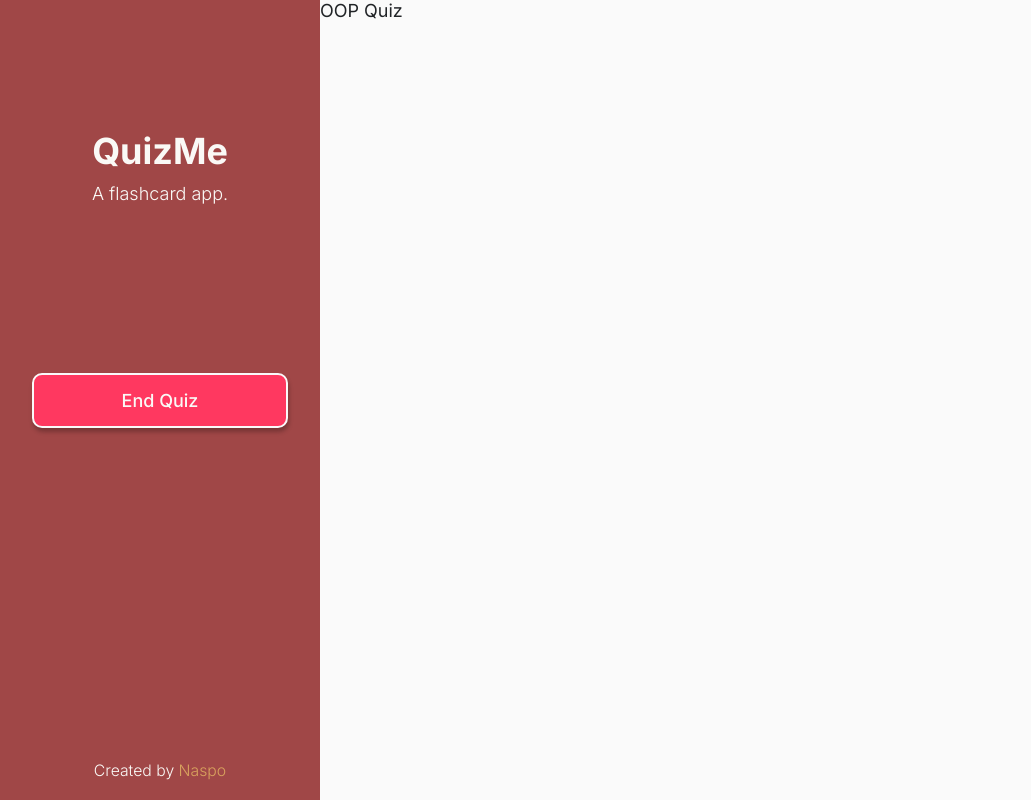
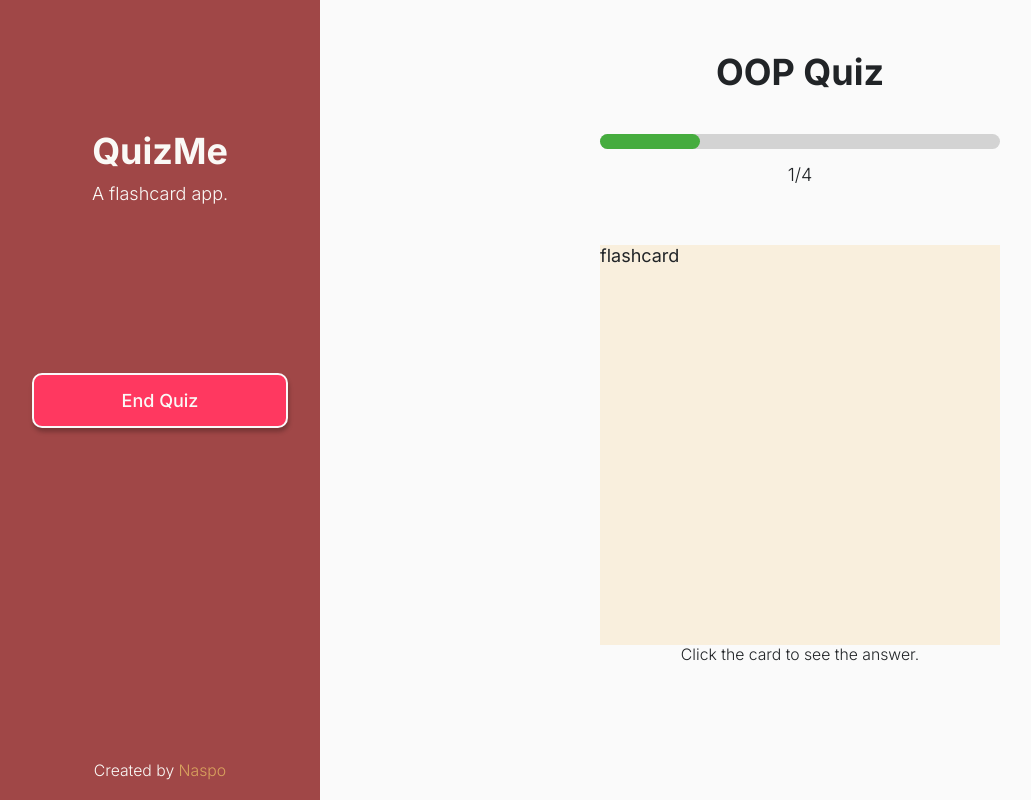
Before and after one commit to NaspoDev/QuizMe, a React (Vite) app in the folder frontend/: page /active-quiz/1/1 in a window 1280 px wide. Shown: the whole page, without its empty margins (0-1031 px from the left). Built offline with nearby package versions, Linux system fonts and the light colour scheme.

Commit message:
page structure for active quiz

```diff
--- a/frontend/src/components/active_quiz/ActiveQuizPage.scss
+++ b/frontend/src/components/active_quiz/ActiveQuizPage.scss
@@ -4,4 +4,44 @@
 // Active Quiz Page styling
 
 .ActiveQuizPage {
+  @include displayFlex(column, flex-start, center);
+  padding: 50px 50px 0px 50px;
+  height: 100%;
+
+  .active-quiz-heading {
+    margin-bottom: 40px;
+  }
+
+  .quiz-progress-bar {
+    width: 400px;
+    height: 15px;
+    margin-bottom: 15px;
+
+    -webkit-appearance: none;
+    appearance: none;
+
+    &::-webkit-progress-bar {
+      background-color: $light-gray;
+      border-radius: 20px;
+    }
+
+    &::-webkit-progress-value {
+      background-color: $success-green;
+      border-radius: 20px;
+    }
+  }
+
+  .quiz-progress-numeric {
+    margin-bottom: 60px;
+  }
+
+  .flashcard {
+    width: 400px;
+    height: 400px;
+    background-color: $beige;
+  }
+
+  .flip-flashcard-prompt {
+    justify-self: flex-end;
+  }
 }
--- a/frontend/src/components/active_quiz/ActiveQuizPage.tsx
+++ b/frontend/src/components/active_quiz/ActiveQuizPage.tsx
@@ -13,6 +13,7 @@ function ActiveQuizPage() {
 
   const [topicName, setTopicName] = useState<string>("");
   const [flashcards, setFlashcards] = useState<Flashcard[]>([]);
+  const [quizProgress, setQuizProgress] = useState<number>(1);
 
   useEffect(() => {
     // Get topic name
@@ -21,16 +22,53 @@ function ActiveQuizPage() {
       .then((topic) => setTopicName(topic.name))
       .catch(() => console.log("Error fetching topic."));
 
-    // Get topic flashcards
+    // Get topic flashcards, then call to shuffle them.
     // TODO: pass in proper user ID
-    flashcardService.getUserFlashcardsByTopic("123", topicId);
+    flashcardService.getUserFlashcardsByTopic("123", topicId).then((data) => {
+      setFlashcards(shuffleFlashcards(data));
+    });
   }, []);
 
   return (
     <div className="ActiveQuizPage">
-      <h1 className="active-quiz-heading">{topicName} Quiz</h1>
+      <h1 className="active-quiz-heading font-bold text-2xl">
+        {topicName} Quiz
+      </h1>
+      <progress
+        className="quiz-progress-bar"
+        max={flashcards.length}
+        value={quizProgress}
+      ></progress>
+      <p className="quiz-progress-numeric font-light">
+        {quizProgress}/{flashcards.length}
+      </p>
+      <div className="flashcard">flashcard</div>
+      <p className="flip-flashcard-prompt text-sm font-light">
+        Click the card to see the answer.
+      </p>
     </div>
   );
+
+  // Shuffle the flashcards array using the Fisher-Yates shuffle algorithm.
+  // Returns the provided array shuffled.
+  function shuffleFlashcards(flashcards: Flashcard[]): Flashcard[] {
+    let currentIndex: number = flashcards.length;
+
+    // While there are still elements to shuffle...
+    while (currentIndex != 0) {
+      // Pick a remaining element
+      const randomIndex: number = Math.floor(Math.random() * currentIndex);
+      currentIndex--;
+
+      // Swap the element at current index with the random index chosen.
+      [flashcards[currentIndex], flashcards[randomIndex]] = [
+        flashcards[randomIndex],
+        flashcards[currentIndex],
+      ];
+    }
+
+    return flashcards;
+  }
 }
 
 export default ActiveQuizPage;
```
